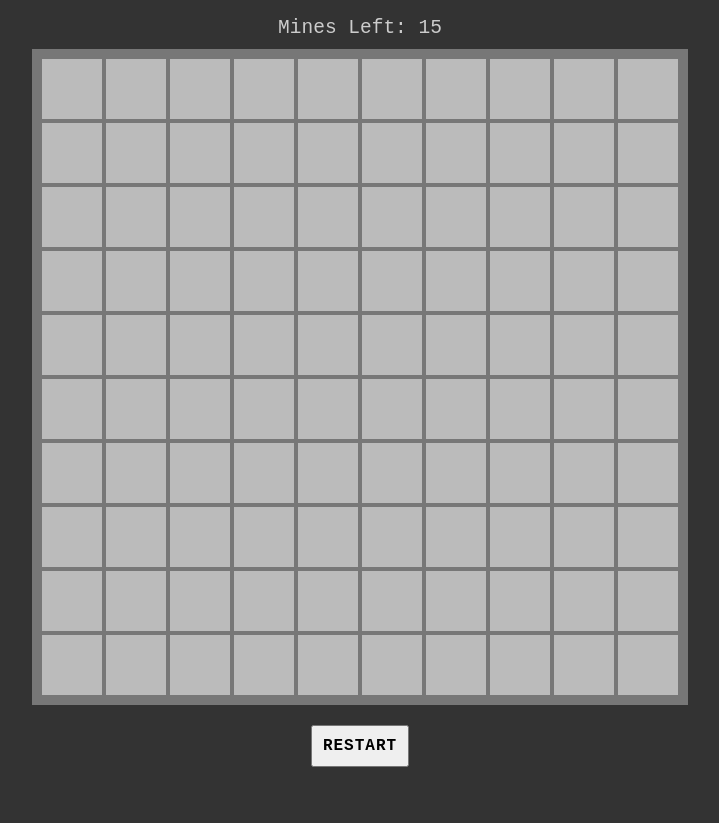
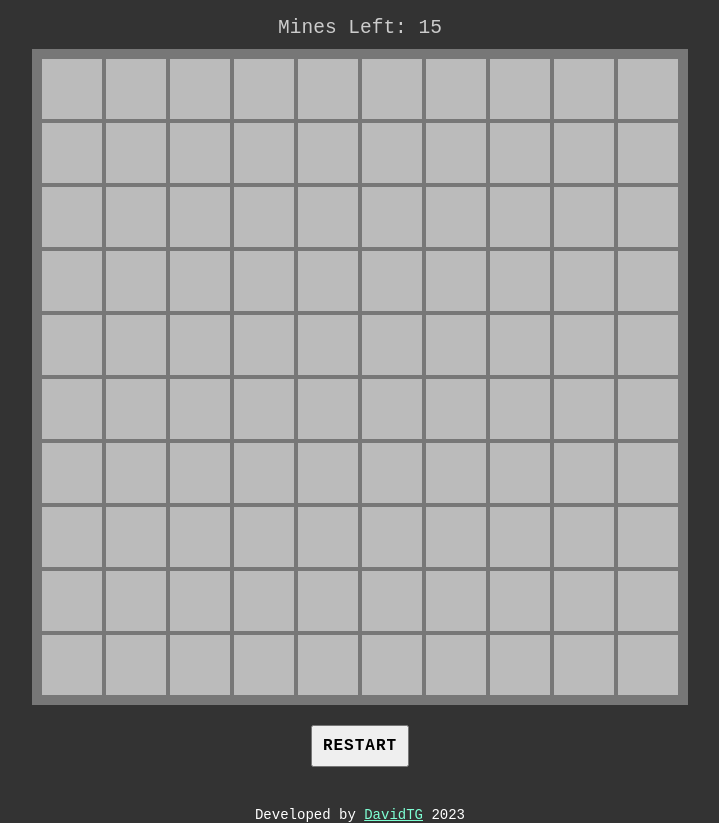
Before and after one commit to DavidTG7/minesweeper, a plain HTML site: page index.html in a window 1280 px wide. Shown: the part 75-898 px from the top of the page, without its empty margins (280-999 px from the left). Before the commit the page ends 842 px from the top, so only its background shows below. Drawn offline with Linux system fonts and the light colour scheme.

Commit message:
Add footer info and styles

```diff
--- a/index.html
+++ b/index.html
@@ -16,6 +16,9 @@
   <div class="board"></div>
   <button class="restart-button">Restart</button>
 
+  <footer>
+    Developed by <a href="https://www.linkedin.com/in/david-tg/" target="_blank">DavidTG</a> 2023
+  </footer>
   <script src="./index.js" type="module"></script>
 </body>
 
--- a/styles.css
+++ b/styles.css
@@ -76,3 +76,12 @@ body {
   background: #333;
   color: aliceblue;
 }
+
+footer {
+  font-size: 14px;
+  margin-top: 40px;
+}
+
+footer a {
+  color: aquamarine;
+}
```
